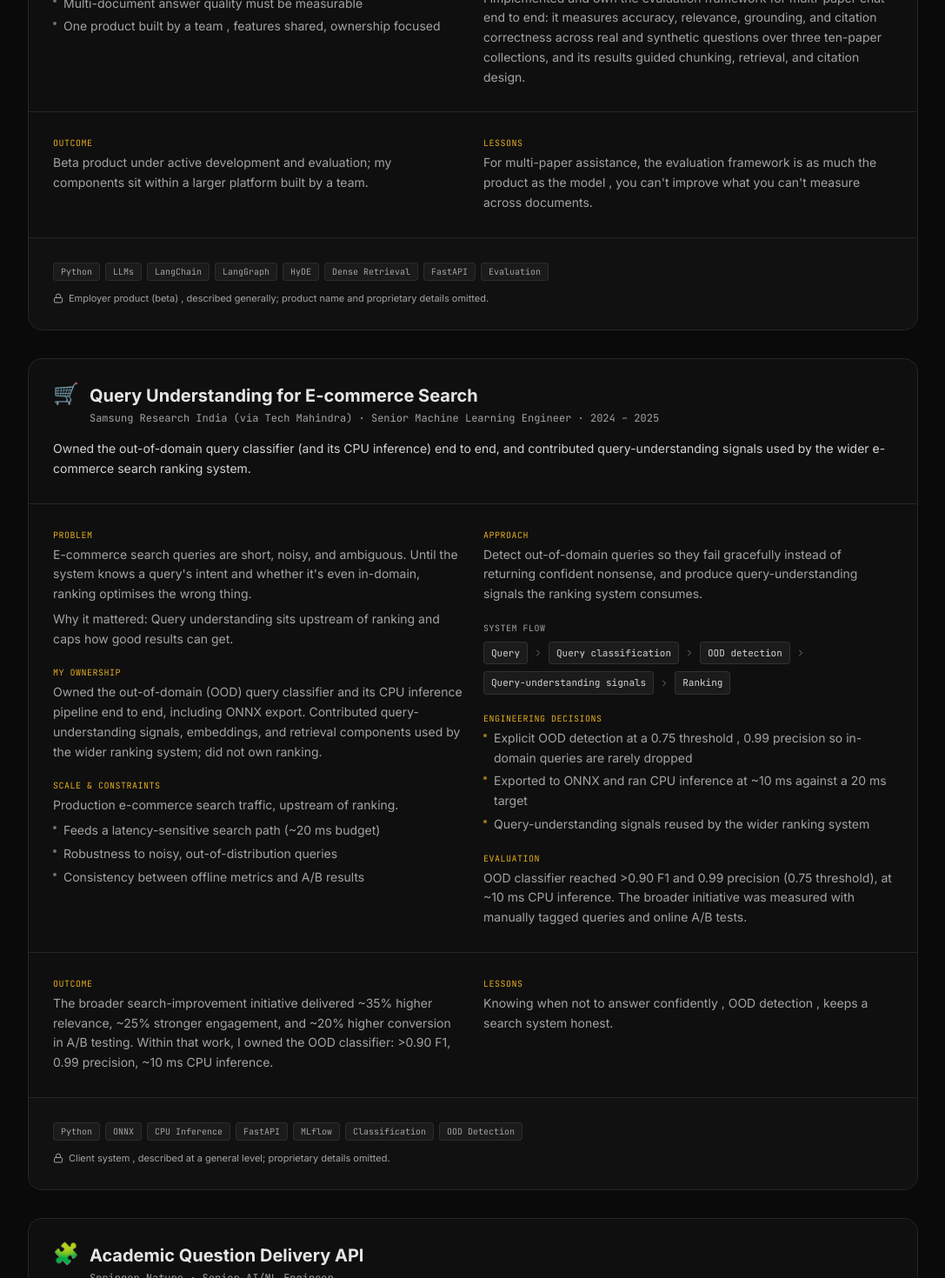
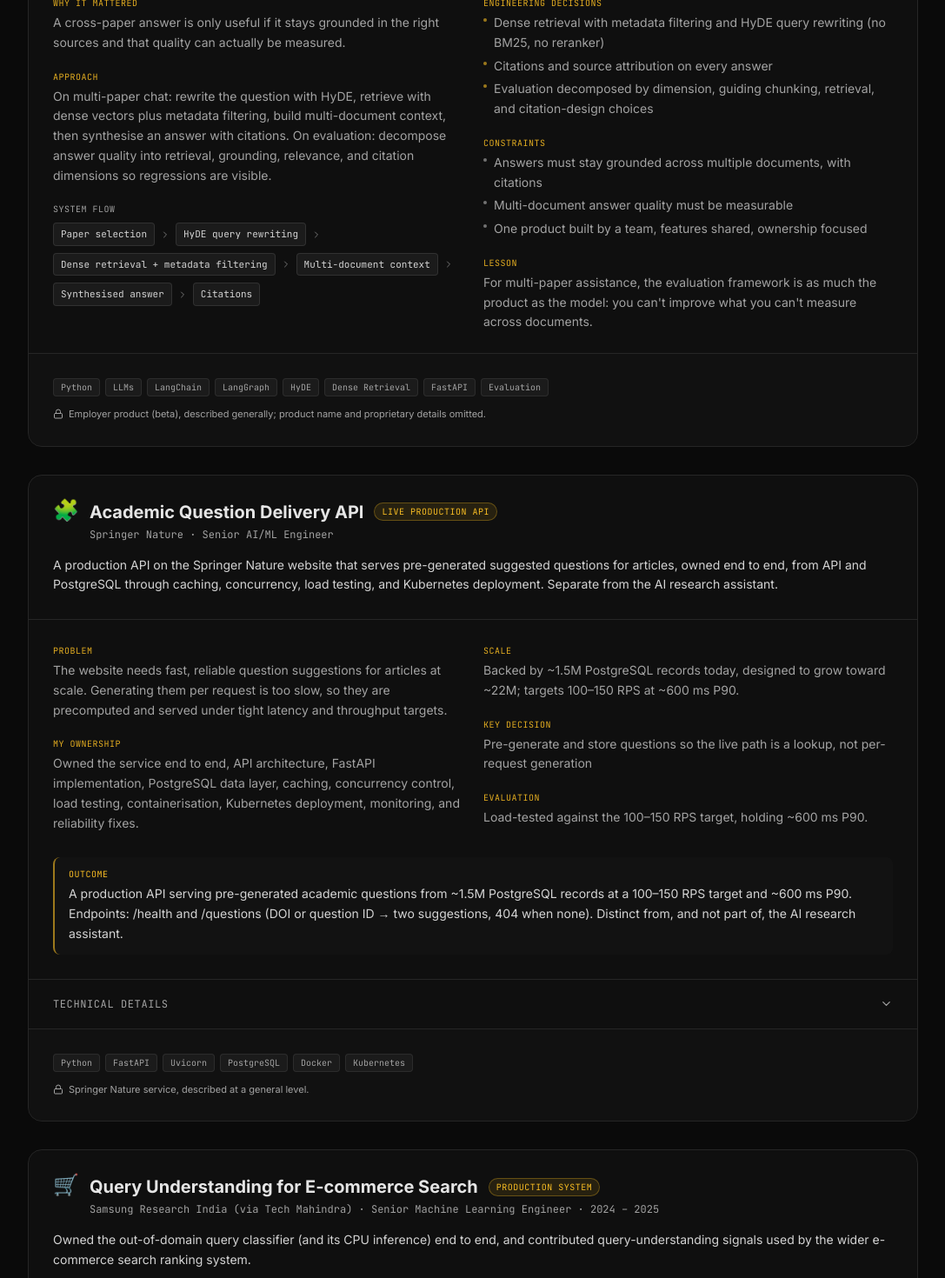
Before and after one commit to Mayank187/mayank187.github.io, a React (Vite) app: page / in a window 1280 px wide. Shown: the part 1660-3130 px from the top of the page at 87% size, without its empty margins (96-1183 px from the left). Built offline with nearby package versions, Linux system fonts and the light colour scheme; a web font is replaced by a local one.

Commit message:
feat: progressive-disclosure case studies with status chips

```diff
--- a/src/data/projects.ts
+++ b/src/data/projects.ts
@@ -10,6 +10,8 @@ export interface Project {
   tier: ProjectTier;
   featured: boolean;
   icon?: string;
+  /** Short status/stage chip, e.g. "Beta product", "Live production API". */
+  status?: string;
 
   /** One-line summary for cards. */
   summary: string;
@@ -53,10 +55,11 @@ export const projects: Project[] = [
     tier: 'flagship',
     featured: true,
     icon: '🔎',
+    status: 'Beta product',
     summary:
-      'Core AI/ML engineer on a researcher-facing AI assistant (beta), contributing across its major AI workflows ,  with an agentic technical-review flow, work on multi-paper chat and question generation, and the multi-paper evaluation framework I own end to end.',
+      'Core AI/ML engineer on a researcher-facing AI assistant (beta), contributing across its major AI workflows, with an agentic technical-review flow, work on multi-paper chat and question generation, and the multi-paper evaluation framework I own end to end.',
     problem:
-      'Researchers need to reason across many papers at once ,  comparing evidence, methods, and conclusions ,  but single-document tools make that fragmented, and multi-document answer quality is hard to measure.',
+      'Researchers need to reason across many papers at once, comparing evidence, methods, and conclusions, but single-document tools make that fragmented, and multi-document answer quality is hard to measure.',
     whyItMattered:
       'A cross-paper answer is only useful if it stays grounded in the right sources and that quality can actually be measured.',
     scale:
@@ -64,7 +67,7 @@ export const projects: Project[] = [
     constraints: [
       'Answers must stay grounded across multiple documents, with citations',
       'Multi-document answer quality must be measurable',
-      'One product built by a team ,  features shared, ownership focused',
+      'One product built by a team, features shared, ownership focused',
     ],
     ownership:
       "Core AI/ML contributor across the product's major workflows. I own the implementation of the multi-paper chat evaluation framework end to end, built an agentic technical-review flow, own question generation, and contributed to multi-paper chat's conversation and retrieval flow.",
@@ -81,10 +84,10 @@ export const projects: Project[] = [
     outcome:
       'Beta product under active development and evaluation; my components sit within a larger platform built by a team.',
     lessons:
-      "For multi-paper assistance, the evaluation framework is as much the product as the model ,  you can't improve what you can't measure across documents.",
+      "For multi-paper assistance, the evaluation framework is as much the product as the model: you can't improve what you can't measure across documents.",
     stack: ['Python', 'LLMs', 'LangChain', 'LangGraph', 'HyDE', 'Dense Retrieval', 'FastAPI', 'Evaluation'],
     tags: ['LLM', 'RAG', 'Evaluation', 'Multi-paper Chat'],
-    confidentiality: 'Employer product (beta) ,  described generally; product name and proprietary details omitted.',
+    confidentiality: 'Employer product (beta), described generally; product name and proprietary details omitted.',
   },
   {
     id: 'samsung-search',
@@ -95,6 +98,7 @@ export const projects: Project[] = [
     tier: 'flagship',
     featured: true,
     icon: '🛒',
+    status: 'Production system',
     summary:
       'Owned the out-of-domain query classifier (and its CPU inference) end to end, and contributed query-understanding signals used by the wider e-commerce search ranking system.',
     problem:
@@ -113,7 +117,7 @@ export const projects: Project[] = [
       'Detect out-of-domain queries so they fail gracefully instead of returning confident nonsense, and produce query-understanding signals the ranking system consumes.',
     architecture: ['Query', 'Query classification', 'OOD detection', 'Query-understanding signals', 'Ranking'],
     decisions: [
-      'Explicit OOD detection at a 0.75 threshold ,  0.99 precision so in-domain queries are rarely dropped',
+      'Explicit OOD detection at a 0.75 threshold, 0.99 precision so in-domain queries are rarely dropped',
       'Exported to ONNX and ran CPU inference at ~10 ms against a 20 ms target',
       'Query-understanding signals reused by the wider ranking system',
     ],
@@ -122,10 +126,10 @@ export const projects: Project[] = [
     outcome:
       'The broader search-improvement initiative delivered ~35% higher relevance, ~25% stronger engagement, and ~20% higher conversion in A/B testing. Within that work, I owned the OOD classifier: >0.90 F1, 0.99 precision, ~10 ms CPU inference.',
     lessons:
-      'Knowing when not to answer confidently ,  OOD detection ,  keeps a search system honest.',
+      'Knowing when not to answer confidently, OOD detection, keeps a search system honest.',
     stack: ['Python', 'ONNX', 'CPU Inference', 'FastAPI', 'MLflow', 'Classification', 'OOD Detection'],
     tags: ['Search', 'Query Understanding', 'OOD Detection', 'ONNX', 'Ranking', 'NLP'],
-    confidentiality: 'Client system ,  described at a general level; proprietary details omitted.',
+    confidentiality: 'Client system, described at a general level; proprietary details omitted.',
   },
   {
     id: 'academic-question-api',
@@ -135,8 +139,9 @@ export const projects: Project[] = [
     tier: 'flagship',
     featured: true,
     icon: '🧩',
+    status: 'Live production API',
     summary:
-      'A production API on the Springer Nature website that serves pre-generated suggested questions for articles ,  owned end to end, from API and PostgreSQL through caching, concurrency, load testing, and Kubernetes deployment. Separate from the AI research assistant.',
+      'A production API on the Springer Nature website that serves pre-generated suggested questions for articles, owned end to end, from API and PostgreSQL through caching, concurrency, load testing, and Kubernetes deployment. Separate from the AI research assistant.',
     problem:
       'The website needs fast, reliable question suggestions for articles at scale. Generating them per request is too slow, so they are precomputed and served under tight latency and throughput targets.',
     whyItMattered:
@@ -148,7 +153,7 @@ export const projects: Project[] = [
       'Headroom to grow from ~1.5M toward ~22M records',
     ],
     ownership:
-      'Owned the service end to end ,  API architecture, FastAPI implementation, PostgreSQL data layer, caching, concurrency control, load testing, containerisation, Kubernetes deployment, monitoring, and reliability fixes.',
+      'Owned the service end to end, API architecture, FastAPI implementation, PostgreSQL data layer, caching, concurrency control, load testing, containerisation, Kubernetes deployment, monitoring, and reliability fixes.',
     approach:
       'Questions are generated ahead of time and stored, so the live path is a fast lookup: accept a DOI or question ID, return two suggested questions (404 when none exists), with a TTL cache and per-key async locking to hold latency down and avoid duplicate work under load.',
     architecture: ['Request (DOI / question ID)', 'FastAPI + Uvicorn', 'TTL cache', 'PostgreSQL lookup', 'Two questions'],
@@ -164,7 +169,7 @@ export const projects: Project[] = [
       'At user-facing scale, the interesting engineering is off the model: caching, concurrency, and load behaviour decide whether it holds up.',
     stack: ['Python', 'FastAPI', 'Uvicorn', 'PostgreSQL', 'Docker', 'Kubernetes'],
     tags: ['API', 'Backend', 'Reliability', 'Kubernetes'],
-    confidentiality: 'Springer Nature service ,  described at a general level.',
+    confidentiality: 'Springer Nature service, described at a general level.',
   },
   {
     id: 'visual-pollution',
@@ -175,9 +180,10 @@ export const projects: Project[] = [
     tier: 'flagship',
     featured: true,
     icon: '👁️',
+    status: 'Production system',
     summary: 'Owned the detection and segmentation models and their evaluation for a computer-vision system processing 2M+ street-view images.',
     problem:
-      "Detecting visual pollution ,  illegal signage, structural damage ,  across millions of street-view images is impractical by hand, and naive models don't survive real-world variety.",
+      "Detecting visual pollution, illegal signage, structural damage, across millions of street-view images is impractical by hand, and naive models don't survive real-world variety.",
     whyItMattered: "Manual inspection doesn't scale to the image volumes involved.",
     scale: 'A computer-vision system processing 2M+ street-view images.',
     constraints: [
@@ -201,10 +207,10 @@ export const projects: Project[] = [
     lessons: 'Good labels and honest evaluation moved the models more than any architecture tweak.',
     stack: ['Python', 'PyTorch', 'Object Detection', 'Image Segmentation', 'ONNX', 'Evaluation'],
     tags: ['Computer Vision', 'Object Detection', 'Image Segmentation', 'Evaluation'],
-    confidentiality: 'Employer system ,  described at a general level; proprietary details omitted.',
+    confidentiality: 'Employer system, described at a general level; proprietary details omitted.',
   },
 
-  // ── Secondary work ,  deliberately lower visual weight ────────────────
+  // ── Secondary work, deliberately lower visual weight ────────────────
   {
     id: 'stackoverflow-tags',
     title: 'Stack Overflow Tag Prediction',
@@ -241,5 +247,9 @@ export const projects: Project[] = [
   },
 ];
 
-export const flagshipProjects = projects.filter((p) => p.tier === 'flagship');
+// Explicit flagship display order (research assistant → question API → search → CV).
+const flagshipOrder = ['ai-research-assistant', 'academic-question-api', 'samsung-search', 'visual-pollution'];
+export const flagshipProjects = flagshipOrder
+  .map((id) => projects.find((p) => p.id === id))
+  .filter((p): p is Project => Boolean(p && p.tier === 'flagship'));
 export const secondaryProjects = projects.filter((p) => p.tier !== 'flagship');
--- a/src/sections/Projects.tsx
+++ b/src/sections/Projects.tsx
@@ -1,25 +1,25 @@
+import { useState } from 'react';
 import { motion } from 'framer-motion';
-import { Github, ExternalLink, Lock, ChevronRight } from 'lucide-react';
+import { Github, ExternalLink, Lock, ChevronRight, ChevronDown } from 'lucide-react';
 import { SectionHeading } from '../components/SectionHeading';
 import { flagshipProjects, secondaryProjects, type Project } from '../data/projects';
 import { fadeUp, stagger, viewport } from '../data/animations';
 
-/** Lightweight, accessible left-to-right pipeline flow (no images). */
+const isDesktop = () =>
+  typeof window !== 'undefined' && window.matchMedia('(min-width: 768px)').matches;
+
+/** Lightweight, accessible pipeline flow (no images). Wraps/stacks on mobile. */
 function ArchFlow({ stages }: { stages: string[] }) {
   return (
     <div>
-      <p className="mb-2 font-mono text-[10px] uppercase tracking-wider text-slate-500">
-        System flow
-      </p>
+      <p className="mb-2 font-mono text-[10px] uppercase tracking-wider text-slate-500">System flow</p>
       <ol className="flex flex-wrap items-center gap-x-1.5 gap-y-2">
         {stages.map((stage, i) => (
           <li key={stage} className="flex items-center gap-1.5">
             <span className="rounded border border-slate-700/60 bg-slate-800/60 px-2 py-1 font-mono text-[10px] text-slate-300 md:text-[11px]">
               {stage}
             </span>
-            {i < stages.length - 1 && (
-              <ChevronRight aria-hidden="true" size={12} className="text-slate-600" />
-            )}
+            {i < stages.length - 1 && <ChevronRight aria-hidden="true" size={12} className="text-slate-600" />}
           </li>
         ))}
       </ol>
@@ -27,7 +27,7 @@ function ArchFlow({ stages }: { stages: string[] }) {
   );
 }
 
-function DetailBlock({ label, children }: { label: string; children: React.ReactNode }) {
+function Block({ label, children }: { label: string; children: React.ReactNode }) {
   if (!children) return null;
   return (
     <div>
@@ -37,20 +37,24 @@ function DetailBlock({ label, children }: { label: string; children: React.React
   );
 }
 
-function CaseStudy({ project }: { project: Project }) {
+function CaseStudy({ project, defaultOpen }: { project: Project; defaultOpen: boolean }) {
+  const [open, setOpen] = useState(defaultOpen);
+
   return (
-    <motion.article
-      variants={fadeUp}
-      className="overflow-hidden rounded-2xl border border-slate-800 bg-slate-900/40"
-    >
+    <motion.article variants={fadeUp} className="overflow-hidden rounded-2xl border border-slate-800 bg-slate-900/40">
       {/* Header */}
       <div className="border-b border-slate-800 p-5 md:p-7">
         <div className="flex items-start gap-3">
-          {project.icon && (
-            <span aria-hidden="true" className="text-2xl leading-none">{project.icon}</span>
+          {project.icon && <span aria-hidden="true" className="text-2xl leading-none">{project.icon}</span>}
+          <div className="min-w-0 flex-1">
+            <div className="flex flex-wrap items-center gap-x-3 gap-y-1">
+              <h3 className="text-lg font-bold text-slate-100 md:text-xl">{project.title}</h3>
+              {project.status && (
+                <span className="inline-flex items-center rounded-full border border-brand-400/30 bg-brand-400/10 px-2 py-0.5 font-mono text-[10px] uppercase tracking-wider text-brand-400">
+                  {project.status}
+                </span>
               )}
-          <div className="min-w-0">
-            <h3 className="text-lg font-bold text-slate-100 md:text-xl">{project.title}</h3>
+            </div>
             <p className="mt-1 font-mono text-xs text-slate-400">
               {project.org} · {project.role}
               {project.timeframe && <> · {project.timeframe}</>}
@@ -60,40 +64,47 @@ function CaseStudy({ project }: { project: Project }) {
         <p className="mt-4 text-sm leading-relaxed text-slate-300">{project.summary}</p>
       </div>
 
-      {/* Body ,  two columns on desktop, scannable order */}
+      {/* Scannable summary */}
       <div className="grid gap-6 p-5 md:grid-cols-2 md:p-7">
         <div className="space-y-5">
-          <DetailBlock label="Problem">
-            {project.problem}
-            {project.whyItMattered && (
-              <span className="mt-1.5 block text-slate-500">
-                Why it mattered: {project.whyItMattered}
-              </span>
-            )}
-          </DetailBlock>
-          <DetailBlock label="My ownership">{project.ownership}</DetailBlock>
-          {(project.scale || project.constraints) && (
-            <DetailBlock label="Scale & constraints">
-              {project.scale && <p>{project.scale}</p>}
-              {project.constraints && (
-                <ul className="mt-1.5 space-y-1">
-                  {project.constraints.map((c) => (
-                    <li key={c} className="flex items-start gap-2">
-                      <span aria-hidden="true" className="mt-1.5 h-1 w-1 flex-shrink-0 rounded-full bg-slate-600" />
-                      <span>{c}</span>
-                    </li>
-                  ))}
-                </ul>
-              )}
-            </DetailBlock>
-          )}
+          <Block label="Problem">{project.problem}</Block>
+          <Block label="My ownership">{project.ownership}</Block>
+        </div>
+        <div className="space-y-5">
+          {project.scale && <Block label="Scale">{project.scale}</Block>}
+          {project.decisions?.[0] && <Block label="Key decision">{project.decisions[0]}</Block>}
+          <Block label="Evaluation">{project.evaluation}</Block>
+        </div>
       </div>
 
+      {/* Outcome — most prominent */}
+      <div className="px-5 pb-5 md:px-7 md:pb-7">
+        <div className="rounded-lg border-l-2 border-brand-400/60 bg-slate-900/60 py-3 pl-4 pr-3">
+          <p className="mb-1 font-mono text-[10px] uppercase tracking-wider text-brand-400">Outcome</p>
+          <p className="text-sm leading-relaxed text-slate-200">{project.outcome}</p>
+        </div>
+      </div>
+
+      {/* Technical deep dive — collapsible */}
+      {(project.approach || project.architecture || project.decisions || project.constraints || project.lessons) && (
+        <details
+          open={open}
+          onToggle={(e) => setOpen((e.currentTarget as HTMLDetailsElement).open)}
+          className="group border-t border-slate-800"
+        >
+          <summary className="flex cursor-pointer list-none items-center justify-between gap-2 p-5 font-mono text-xs uppercase tracking-wider text-slate-400 transition-colors hover:text-brand-400 md:px-7 [&::-webkit-details-marker]:hidden">
+            <span>Technical details</span>
+            <ChevronDown aria-hidden="true" size={15} className="transition-transform group-open:rotate-180" />
+          </summary>
+          <div className="grid gap-6 px-5 pb-6 md:grid-cols-2 md:px-7">
             <div className="space-y-5">
-          <DetailBlock label="Approach">{project.approach}</DetailBlock>
+              {project.whyItMattered && <Block label="Why it mattered">{project.whyItMattered}</Block>}
+              <Block label="Approach">{project.approach}</Block>
               {project.architecture && <ArchFlow stages={project.architecture} />}
+            </div>
+            <div className="space-y-5">
               {project.decisions && (
-            <DetailBlock label="Engineering decisions">
+                <Block label="Engineering decisions">
                   <ul className="space-y-1">
                     {project.decisions.map((d) => (
                       <li key={d} className="flex items-start gap-2">
@@ -102,19 +113,27 @@ function CaseStudy({ project }: { project: Project }) {
                       </li>
                     ))}
                   </ul>
-            </DetailBlock>
+                </Block>
               )}
-          <DetailBlock label="Evaluation">{project.evaluation}</DetailBlock>
+              {project.constraints && (
+                <Block label="Constraints">
+                  <ul className="space-y-1">
+                    {project.constraints.map((c) => (
+                      <li key={c} className="flex items-start gap-2">
+                        <span aria-hidden="true" className="mt-1.5 h-1 w-1 flex-shrink-0 rounded-full bg-slate-600" />
+                        <span>{c}</span>
+                      </li>
+                    ))}
+                  </ul>
+                </Block>
+              )}
+              {project.lessons && <Block label="Lesson">{project.lessons}</Block>}
             </div>
           </div>
+        </details>
+      )}
 
-      {/* Outcome + lessons */}
-      <div className="grid gap-6 border-t border-slate-800 p-5 md:grid-cols-2 md:p-7">
-        <DetailBlock label="Outcome">{project.outcome}</DetailBlock>
-        {project.lessons && <DetailBlock label="Lessons">{project.lessons}</DetailBlock>}
-      </div>
-
-      {/* Footer ,  tags (secondary), confidentiality, evidence, links */}
+      {/* Footer — tags, confidentiality, links */}
       <div className="flex flex-col gap-3 border-t border-slate-800 bg-slate-900/40 p-5 md:p-7">
         <ul className="flex flex-wrap gap-1.5">
           {project.stack.map((s) => (
@@ -131,22 +150,12 @@ function CaseStudy({ project }: { project: Project }) {
           )}
           <div className="ml-auto flex gap-2">
             {project.github && (
-              <a
-                href={project.github}
-                target="_blank"
-                rel="noopener noreferrer"
-                className="inline-flex items-center gap-1.5 rounded border border-slate-700/50 bg-slate-800/60 px-2.5 py-1 text-xs text-slate-300 transition-colors hover:border-brand-400/30 hover:text-brand-400"
-              >
+              <a href={project.github} target="_blank" rel="noopener noreferrer" className="inline-flex items-center gap-1.5 rounded border border-slate-700/50 bg-slate-800/60 px-2.5 py-1 text-xs text-slate-300 transition-colors hover:border-brand-400/30 hover:text-brand-400">
                 <Github aria-hidden="true" size={13} /> Source
               </a>
             )}
             {project.demo && (
-              <a
-                href={project.demo}
-                target="_blank"
-                rel="noopener noreferrer"
-                className="inline-flex items-center gap-1.5 rounded border border-slate-700/50 bg-slate-800/60 px-2.5 py-1 text-xs text-slate-300 transition-colors hover:border-brand-400/30 hover:text-brand-400"
-              >
+              <a href={project.demo} target="_blank" rel="noopener noreferrer" className="inline-flex items-center gap-1.5 rounded border border-slate-700/50 bg-slate-800/60 px-2.5 py-1 text-xs text-slate-300 transition-colors hover:border-brand-400/30 hover:text-brand-400">
                 <ExternalLink aria-hidden="true" size={13} /> Demo
               </a>
             )}
@@ -158,10 +167,11 @@ function CaseStudy({ project }: { project: Project }) {
 }
 
 export function Projects() {
+  const desktop = isDesktop();
   return (
     <section id="projects" className="relative px-4 py-16 md:px-6 md:py-24">
       <div className="mx-auto w-full max-w-5xl">
-        <SectionHeading prefix="02" title="Case Studies" id="projects-heading" />
+        <SectionHeading prefix="01" title="Case Studies" id="projects-heading" />
 
         <motion.div
           variants={stagger(0.12)}
@@ -170,16 +180,14 @@ export function Projects() {
           viewport={viewport}
           className="space-y-8"
         >
-          {flagshipProjects.map((project) => (
-            <CaseStudy key={project.id} project={project} />
+          {flagshipProjects.map((project, i) => (
+            <CaseStudy key={project.id} project={project} defaultOpen={i === 0 && desktop} />
           ))}
         </motion.div>
 
-        {/* Secondary / personal work ,  compact, clearly lower weight */}
+        {/* Secondary / personal work — compact, clearly lower weight */}
         <div className="mt-14">
-          <h3 className="mb-4 font-mono text-xs uppercase tracking-widest text-slate-500">
-            Also / earlier work
-          </h3>
+          <h3 className="mb-4 font-mono text-xs uppercase tracking-widest text-slate-500">Also / earlier work</h3>
           <div className="grid gap-4 md:grid-cols-2">
             {secondaryProjects.map((project) => (
               <motion.article
@@ -203,12 +211,7 @@ export function Projects() {
                   ))}
                 </ul>
                 {project.github && (
-                  <a
-                    href={project.github}
-                    target="_blank"
-                    rel="noopener noreferrer"
-                    className="inline-flex items-center gap-1.5 text-xs text-slate-400 transition-colors hover:text-brand-400"
-                  >
+                  <a href={project.github} target="_blank" rel="noopener noreferrer" className="inline-flex items-center gap-1.5 text-xs text-slate-400 transition-colors hover:text-brand-400">
                     <Github aria-hidden="true" size={12} /> Source
                   </a>
                 )}
```
Lines whose indentation alone changed are shown as unchanged.
